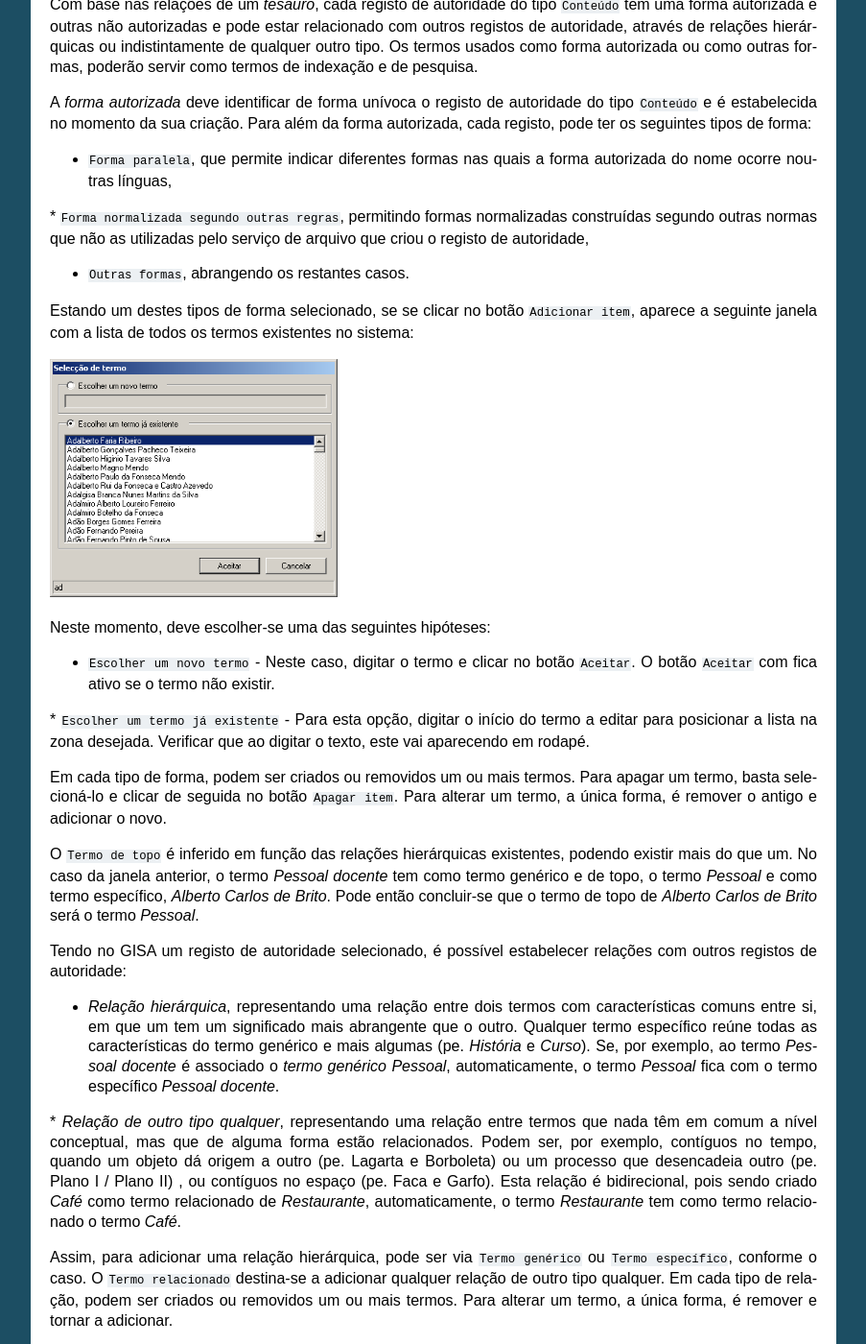
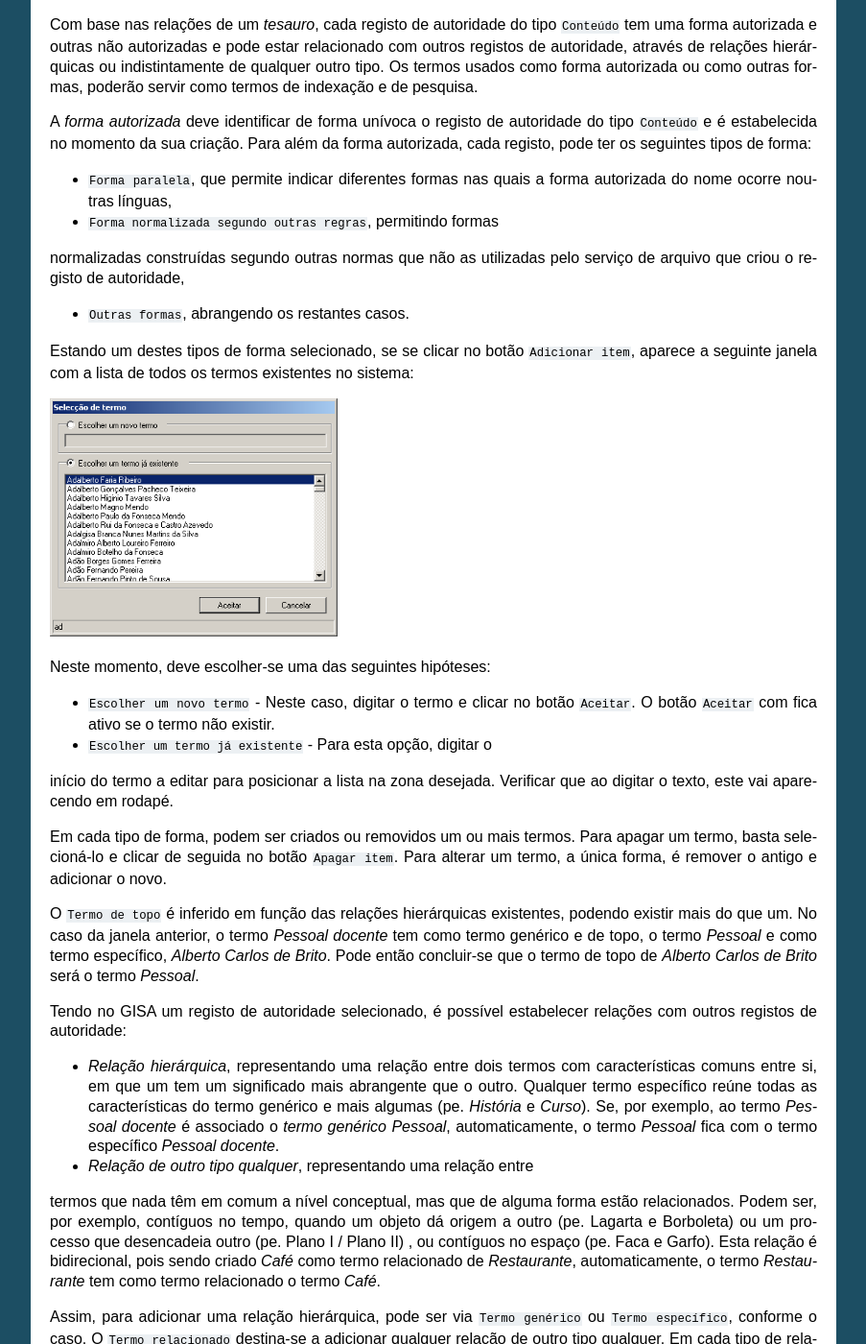
Before and after one commit to ParadigmaXis/gisa, a Sphinx documentation site: the page built from docs/conteudo.rst, in a window 1280 px wide and 1400 px high, scrolled down 5271 px. Shown: the whole window at 96% size, without its empty margins (198-1101 px from the left). Built offline with Sphinx 7.4.7, drawn with Linux system fonts in a browser that asks for light colours; pages that are not in the unit, such as notebooks, are missing from menus; some of the changed text lies outside the part shown.

Commit message:
Syntax corrections

```diff
--- a/docs/conteudo.rst
+++ b/docs/conteudo.rst
@@ -138,7 +138,7 @@ campos:
    autorizada ou não, devem obedecer à expressão introduzida neste
    campo.
 
-\* ``Notícia de autoridade`` - Este campo só está ativo para filtragem
+-  ``Notícia de autoridade`` - Este campo só está ativo para filtragem
 neste caso, de *Conteúdos*, permitindo filtrar os registos por notícia
 de autoriadde do tipo *Ideográfico* ou *Onomástico* ou *Nome
 geográfico/Topónimo citadino*.
@@ -213,7 +213,7 @@ seguintes tipos de forma:
 -  ``Forma paralela``, que permite indicar diferentes formas nas quais a
    forma autorizada do nome ocorre noutras línguas,
 
-\* ``Forma normalizada segundo outras regras``, permitindo formas
+-  ``Forma normalizada segundo outras regras``, permitindo formas
 normalizadas construídas segundo outras normas que não as utilizadas
 pelo serviço de arquivo que criou o registo de autoridade,
 
@@ -231,7 +231,7 @@ Neste momento, deve escolher-se uma das seguintes hipóteses:
    botão ``Aceitar``. O botão ``Aceitar`` com fica ativo se o termo não
    existir.
 
-\* ``Escolher um termo já existente`` - Para esta opção, digitar o
+-  ``Escolher um termo já existente`` - Para esta opção, digitar o
 início do termo a editar para posicionar a lista na zona desejada.
 Verificar que ao digitar o texto, este vai aparecendo em rodapé.
 
@@ -258,7 +258,7 @@ estabelecer relações com outros registos de autoridade:
    *termo genérico* *Pessoal*, automaticamente, o termo *Pessoal* fica
    com o termo específico *Pessoal docente*.
 
-\* *Relação de outro tipo qualquer*, representando uma relação entre
+-  *Relação de outro tipo qualquer*, representando uma relação entre
 termos que nada têm em comum a nível conceptual, mas que de alguma forma
 estão relacionados. Podem ser, por exemplo, contíguos no tempo, quando
 um objeto dá origem a outro (pe. Lagarta e Borboleta) ou um processo que
```
